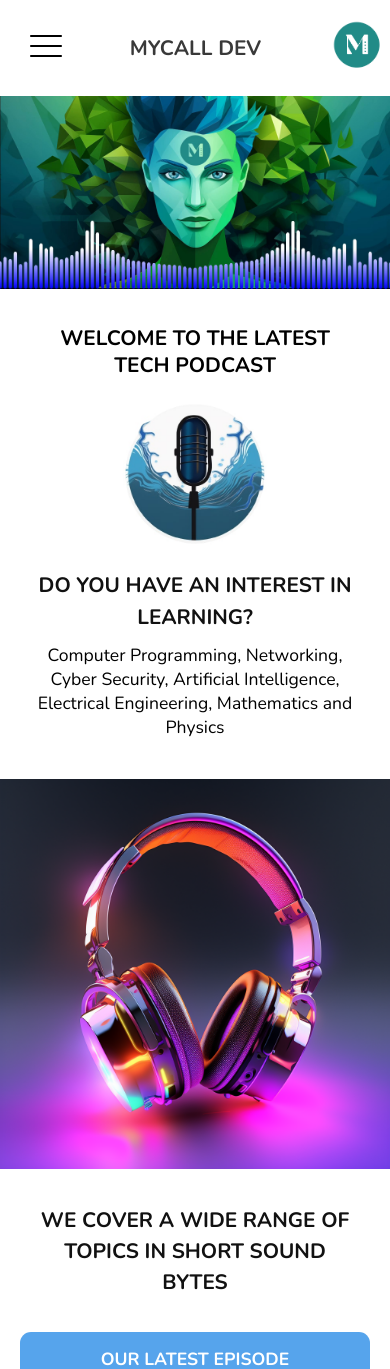
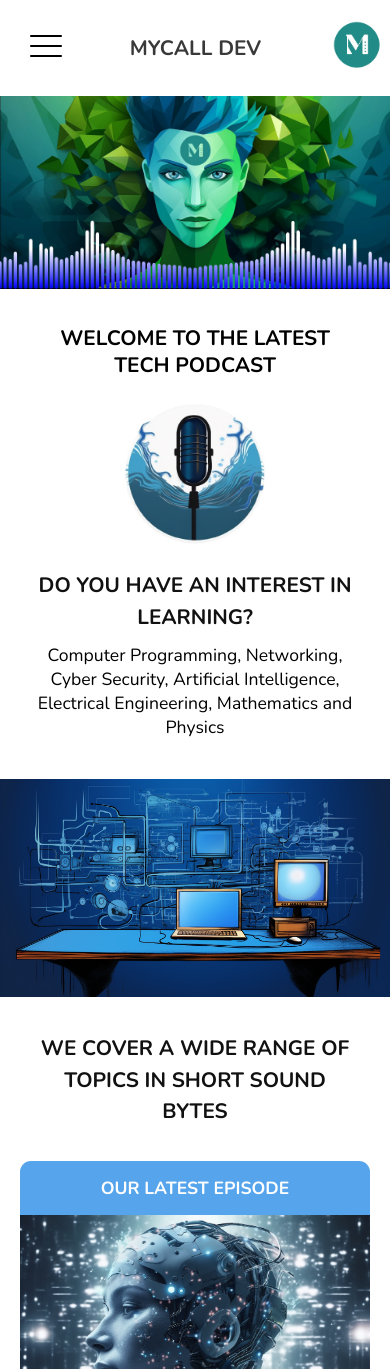
Before and after one commit to mycalldev/blog, a Next.js app: page / in a window 390 px wide. Shown: the top 1369 px of the page. Built offline with nearby package versions, Linux system fonts and the light colour scheme.

Commit message:
replaced image of headphones

```diff
--- a/app/page.js
+++ b/app/page.js
@@ -40,7 +40,7 @@ export default function Home() {
         </p>
 
         <div>
-          <Image src={'/headphones_flash.png'} className={styles.imageHeadphones} width={1024} height={1024} alt="headphones image" quality={100} />
+          <Image src={'/computer_blue.png'} className={styles.imageHeadphones} width={1456} height={816} alt="computer image" quality={100} />
         </div>
 
         <h4 className={styles.weCover}>WE COVER A WIDE RANGE OF TOPICS IN SHORT SOUND BYTES</h4>
```
Also changed, not shown: public/computer_blue.png (added).
